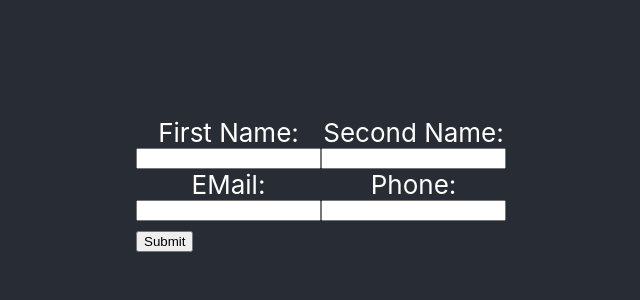
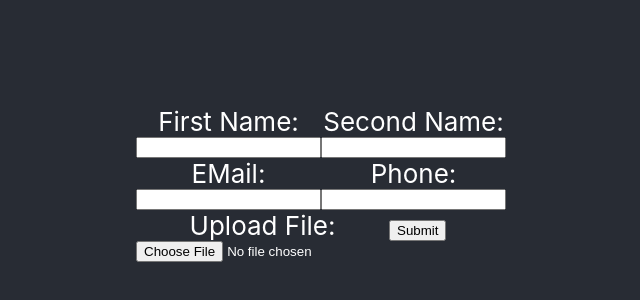
Before and after one commit to BogdanM0103/form-website, a React (Create React App) app: page / in a window 1280 px wide. Shown: the part 216-516 px from the top of the page, without its empty margins (319-959 px from the left). Built offline with nearby package versions, Linux system fonts and the light colour scheme.

Commit message:
uncommented file div

```diff
--- a/src/Form.js
+++ b/src/Form.js
@@ -61,10 +61,10 @@ const Form = () => {
                     </div>
                 </div>
                 <div className="third-row">
-                    {/* <div className="file-upload"> */}
-                        {/* <label htmlFor="file">Upload File:</label> */}
-                        {/* <input type="file" id="file" name="file" value={ formData.file } onChange={ handleChange } /> */}
-                    {/* </div> */}
+                    <div className="file-upload">
+                        <label htmlFor="file">Upload File:</label>
+                        <input type="file" id="file" name="file" value={ formData.file } onChange={ handleChange } />
+                    </div>
                     <div className="submit-button">
                         <button type="submit">Submit</button>
                     </div>
```
